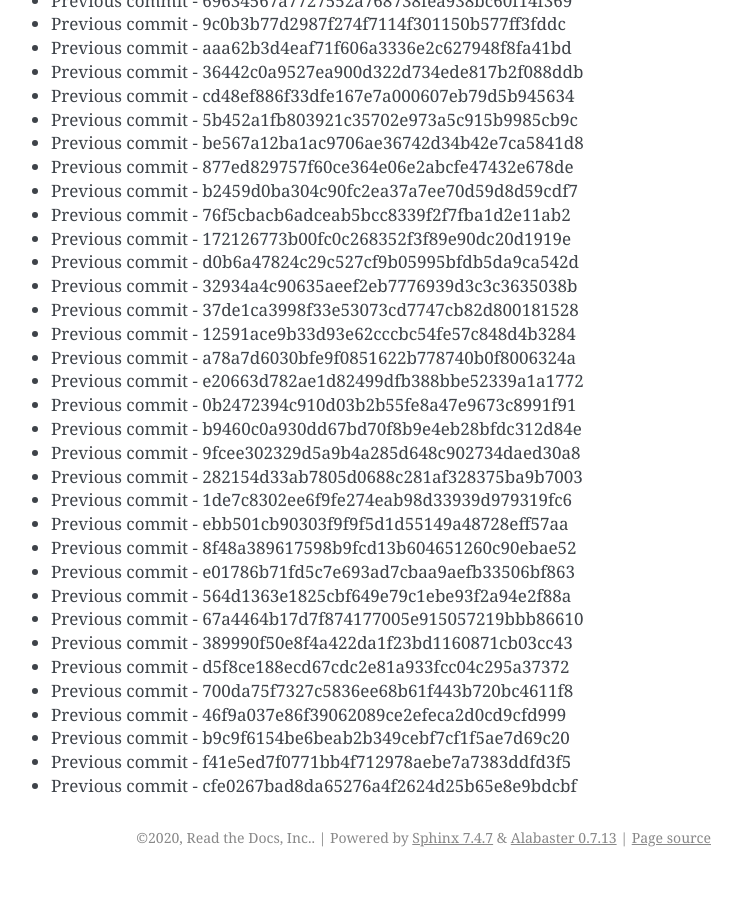
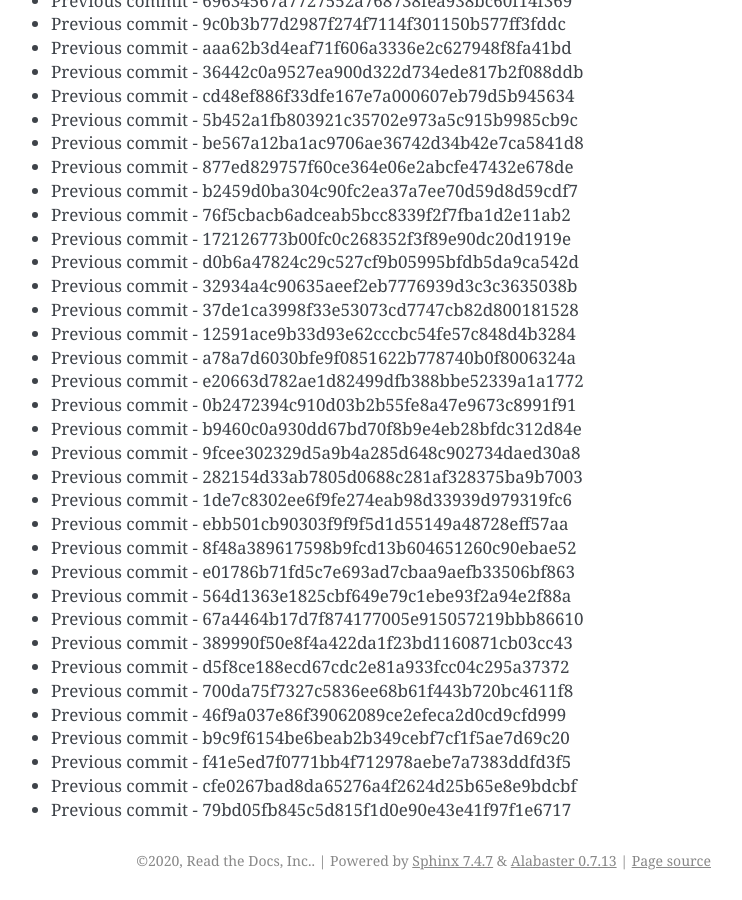
Before and after one commit to readthedocs/rtd-git-stresstest, a Sphinx documentation site: the page built from docs/updates.rst, in a window 1280 px wide and 900 px high, scrolled down 33685 px. Shown: the whole window, without its empty margins (399-1141 px from the left). Built offline with Sphinx 7.4.7, drawn with Linux system fonts in a browser that asks for light colours; before the commit the page ends 34562 px from its top, so only the background shows below that.

Commit message:
Generating commit from previous: 79bd05fb845c5d815f1d0e90e43e41f97f1e6717

```diff
--- a/docs/updates.rst
+++ b/docs/updates.rst
@@ -1447,3 +1447,4 @@ It can be tested for any performance characteristics.
 * Previous commit - b9c9f6154be6beab2b349cebf7cf1f5ae7d69c20
 * Previous commit - f41e5ed7f0771bb4f712978aebe7a7383ddfd3f5
 * Previous commit - cfe0267bad8da65276a4f2624d25b65e8e9bdcbf
+* Previous commit - 79bd05fb845c5d815f1d0e90e43e41f97f1e6717
```
